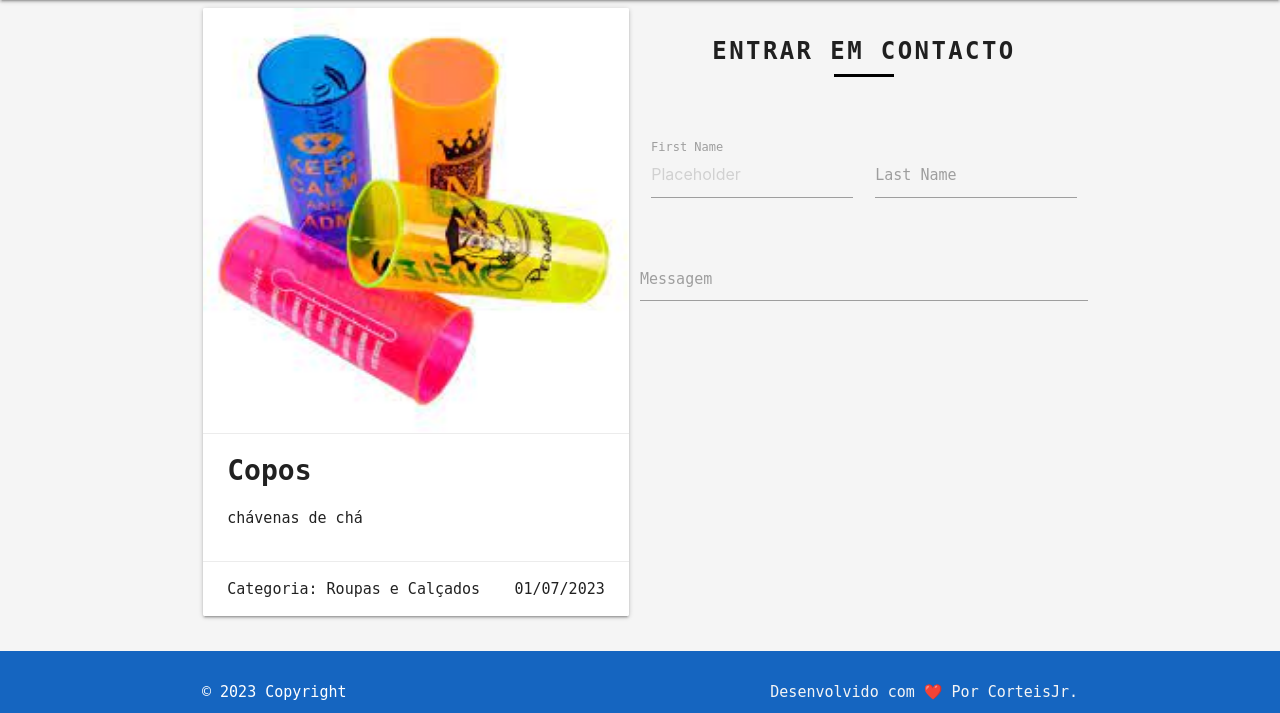
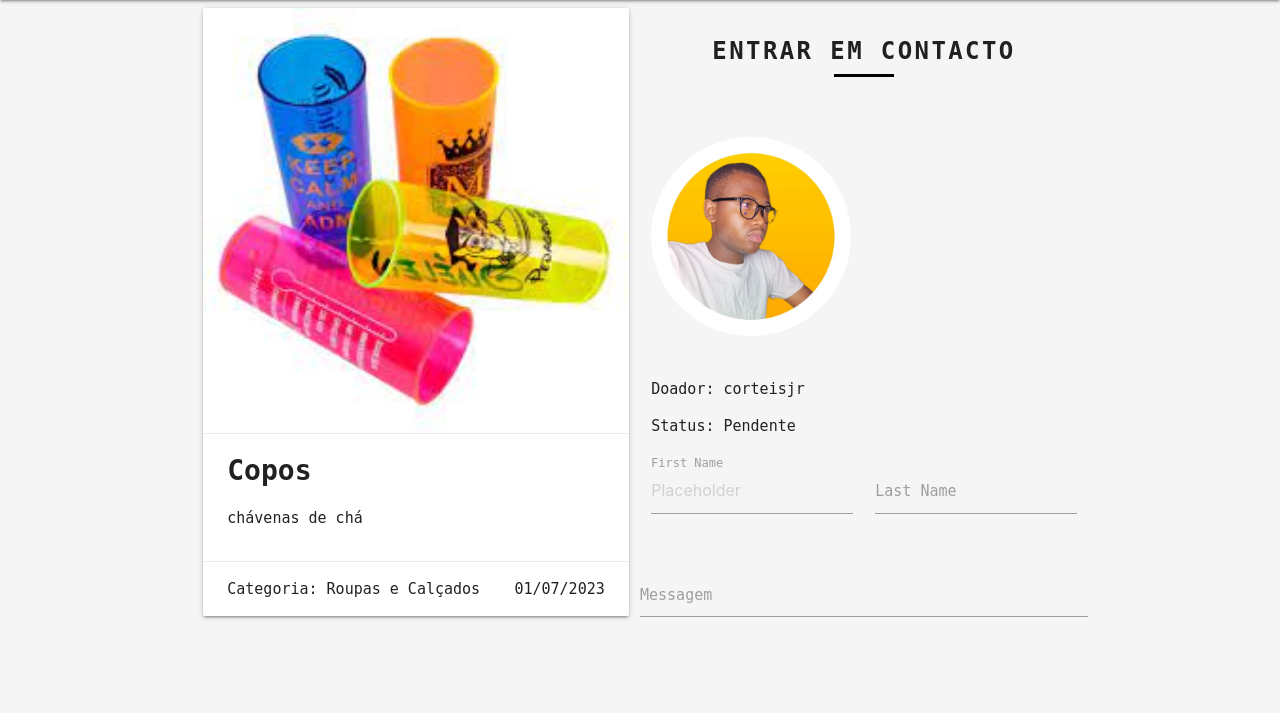
Before and after one commit to corteisjr/Desapego, a Django app: page /details-donation/1 in a window 1280 px wide. Shown: the part 64-777 px from the top of the page. Run offline with Django 3.2, Linux system fonts and the light colour scheme; data comes from the database, SQL or seed files in the repository; both versions use the stored data as it was after the commit.

Commit message:
feat: add donor details

```diff
--- a/doeja/templates/home/contact.html
+++ b/doeja/templates/home/contact.html
@@ -35,6 +35,11 @@
         </div>
         <div class="col m6">
             <h2 class="subtitulo">Entrar em Contacto</h2>
+            <div>
+                <img class="responsive-img circle" src="{{donation.user.picture.url}}" style="width: 200px; margin-bottom: 20px;">
+                <p>Doador: {{donation.user}}</p>
+                <p>Status: {{donation.get_status_display }}</p>
+            </div>
             <div class="row">
                 <form class="col s12">
                   <div class="row">
```
Also changed, not shown: desapego/db.sqlite3, desapego/media/photo_2022-10-30_09-17-09.jpg (added).
